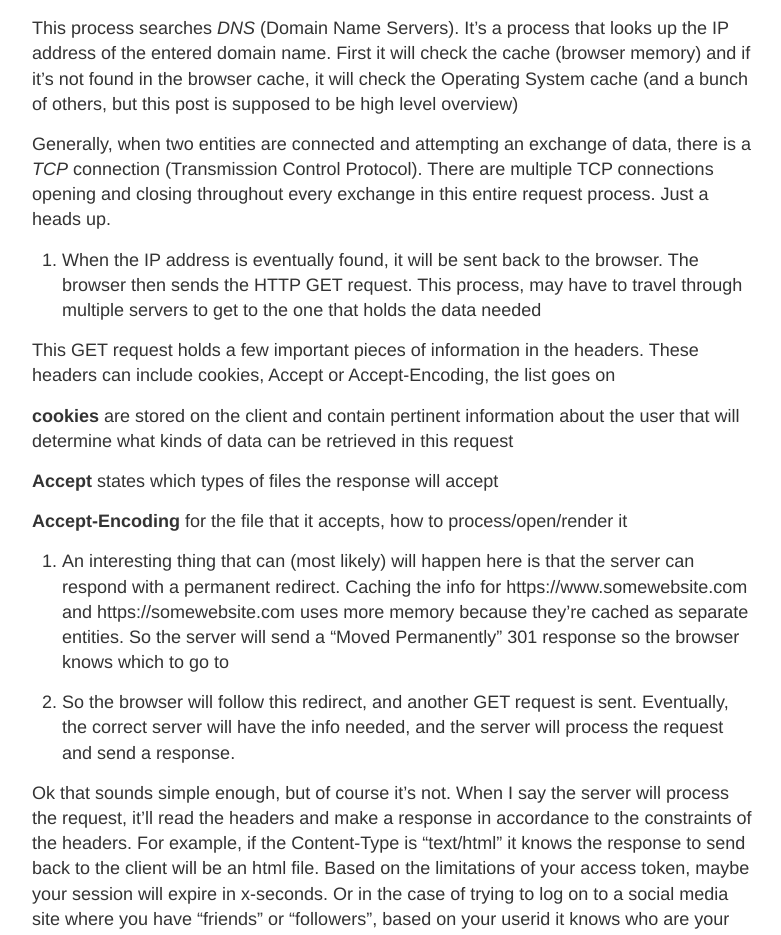
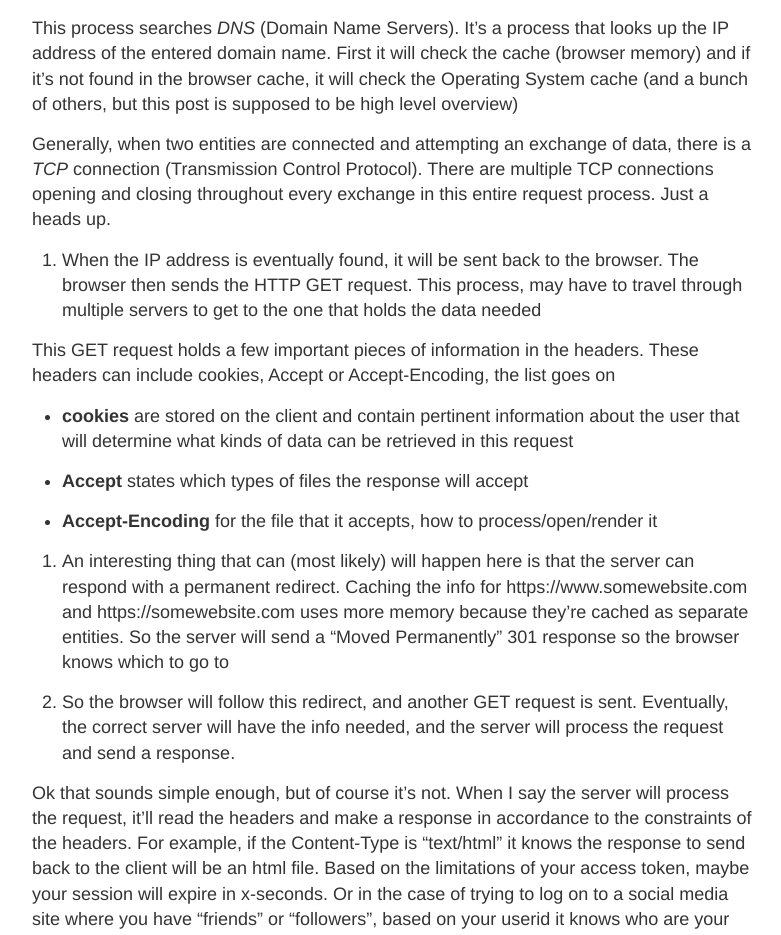
Before and after one commit to veeweeherman/veeweeherman.github.io, a Jekyll site: the page built from _posts/2015-10-15-enter-url-into-browser.md, in a window 1280 px wide. Shown: the part 755-1690 px from the top of the page, without its empty margins (248-1029 px from the left). Built offline with Jekyll 4.4.1, drawn with Linux system fonts in a browser that asks for light colours; Markdown is read by kramdown in place of the engine named in the settings; comment, search, counter and statistics services are not loaded.

Commit message:
fix numbers

```diff
--- a/_posts/2015-10-15-enter-url-into-browser.md
+++ b/_posts/2015-10-15-enter-url-into-browser.md
@@ -19,11 +19,11 @@ Type-type-type-enter-ping!
 
   This GET request holds a few important pieces of information in the headers. These headers can include cookies, Accept or Accept-Encoding, the list goes on
 
-  <strong>cookies</strong> are stored on the client and contain pertinent information about the user that will determine what kinds of data can be retrieved in this request
+  - <strong>cookies</strong> are stored on the client and contain pertinent information about the user that will determine what kinds of data can be retrieved in this request
 
-  <strong>Accept</strong> states which types of files the response will accept
+  - <strong>Accept</strong> states which types of files the response will accept
 
-  <strong>Accept-Encoding</strong> for the file that it accepts, how to process/open/render it
+  - <strong>Accept-Encoding</strong> for the file that it accepts, how to process/open/render it
 
 3. An interesting thing that can (most likely) will happen here is that the server can respond with a permanent redirect. Caching the info for https://www.somewebsite.com and https://somewebsite.com uses more memory because they're cached as separate entities. So the server will send a "Moved Permanently" 301 response so the browser knows which to go to
 
```
